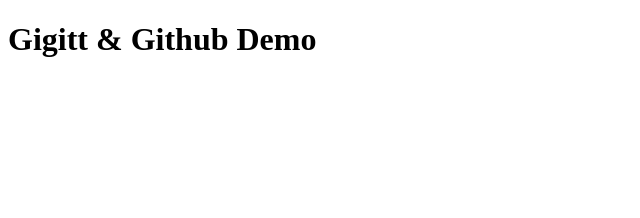
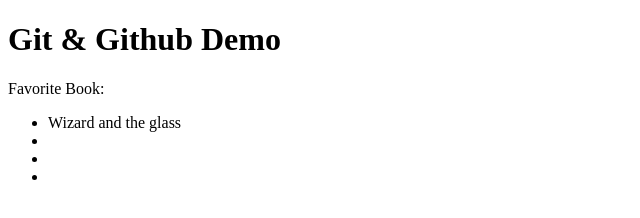
Before and after one commit to judahsen/PW_collabdemo1, a plain HTML site: page index.html in a window 1280 px wide. Shown: the whole page, without its empty margins (0-640 px from the left). Drawn offline with Linux system fonts and the light colour scheme.

Commit message:
Fav books

```diff
--- a/index.html
+++ b/index.html
@@ -6,6 +6,13 @@
     <title>GitHub Demo</title>
 </head>
 <body>
-    <h1>Gigitt & Github Demo</h1>
+    <h1>Git & Github Demo</h1>
+    <p>Favorite Book: </p>
+    <ul>
+        <li>Wizard and the glass</li>
+        <li></li>
+        <li></li>
+        <li></li>
+    </ul>
 </body>
 </html>
```
